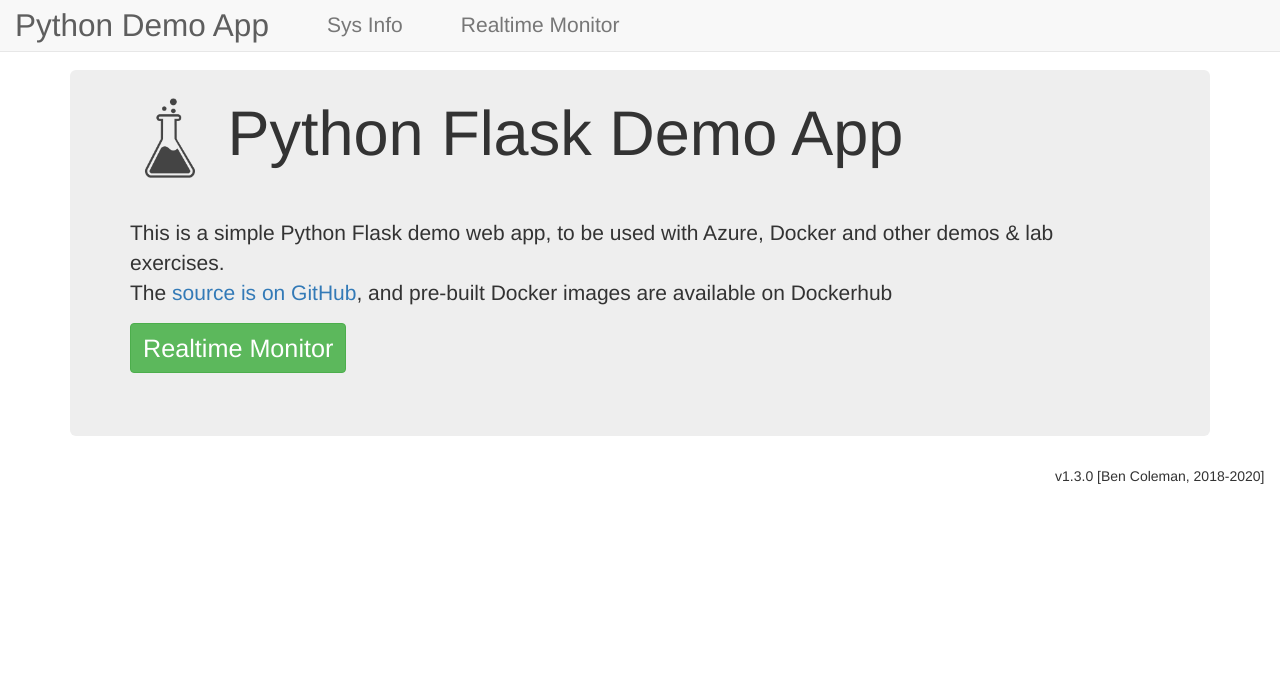
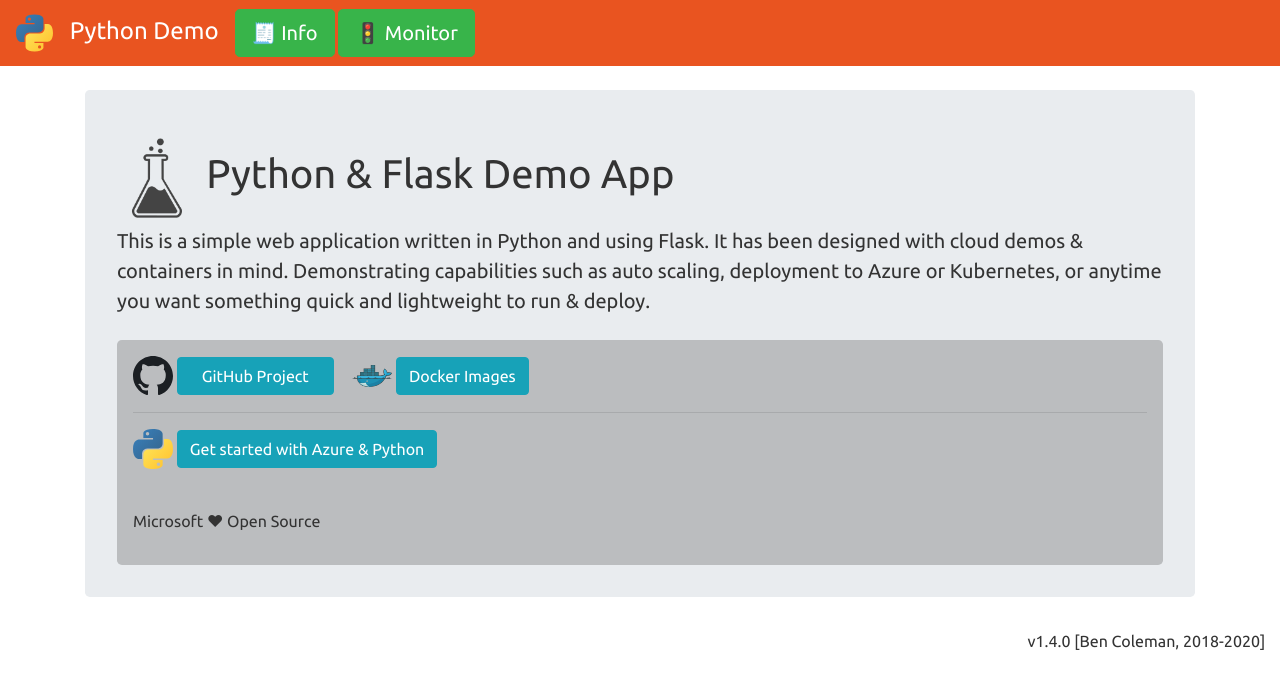
Before and after one commit to benc-uk/python-demoapp, a Flask app: page / in a window 1280 px wide. Shown: the top 689 px of the page. Run offline with Flask 2, Linux system fonts and the light colour scheme; some libraries are stand-ins or nearby versions; some web fonts are replaced.

Commit message:
Fairly big app revamp (#1)

```diff
--- a/app/static/css/main.css
+++ b/app/static/css/main.css
@@ -1,21 +1,20 @@
-body {
-   padding-top: 70px;
+
+h1 {
+   padding-top: 1rem;
 }
-h1 {
-   padding-top: 0px !important;
-   margin-top: -20px !important;
-}
-.navbar, .navbar-brand  {
+
+.logotext  {
     font-size: 1.5em !important;
 }
-.btn {
-    font-size: 1.2em !important;
+.jumbotron {
+    padding: 2rem !important;
 }
 .gauges {
     width: 100%;
     height: 25vw;
     margin: 0 auto;
 }
+
 /* Sortable tables */
 table.sortable th {
     background-color: #eeeeee;
@@ -24,9 +23,20 @@
     cursor: pointer;
     padding: 10px;
 }
+
 td {
     padding-right: 50px !important;
     font-size: 18px;
     border-bottom: 1px solid #dddddd;
     cursor: default;
 }
+
+.icon {
+    width: 40px;
+}
+
+.dimmed-box {
+    background-color: rgba(0,0,0,0.2);
+    padding: 1rem;
+    border-radius: 0.3rem;
+}
--- a/app/templates/base.html
+++ b/app/templates/base.html
@@ -6,41 +6,48 @@
 	<meta name="viewport" content="width=device-width, initial-scale=1.0">
 	<link href="/static/css/main.css" rel="stylesheet" />
 	<link href="/static/img/favicon.ico" rel="icon" />
-	<link href="https://maxcdn.bootstrapcdn.com/bootswatch/3.3.7/united/bootstrap.min.css" rel="stylesheet">
+	<link rel="stylesheet" href="https://stackpath.bootstrapcdn.com/bootswatch/4.5.2/united/bootstrap.min.css"
+		integrity="sha384-JW3PJkbqVWtBhuV/gsuyVVt3m/ecRJjwXC3gCXlTzZZV+zIEEl6AnryAriT7GWYm" crossorigin="anonymous">
 </head>
 
 <body>
+	<nav class="navbar navbar-expand-lg navbar-dark bg-primary">
+		<a class="navbar-brand logotext" href="/">
+			<img src="static/img/python.svg" width="37" height="40">
+			&nbsp; Python Demo
+		</a>
 
-	<nav class="navbar navbar-default navbar-fixed-top">
-		<div class="container-fluid">
-			<div class="navbar-header">
-				<button type="button" class="navbar-toggle collapsed" data-toggle="collapse" data-target=".navbar-collapse">
-					<span class="sr-only">Toggle navigation</span>
-					<span class="icon-bar"></span>
-					<span class="icon-bar"></span>
-					<span class="icon-bar"></span>
-				</button>
-				<a class="navbar-brand" href="/">Python Demo App</a>
-			</div>
+		<button class="navbar-toggler" type="button" data-toggle="collapse" data-target="#navbarNav"
+			aria-controls="navbarNav" aria-expanded="true" aria-label="Toggle navigation">
+			<span class="navbar-toggler-icon"></span>
+		</button>
 
-			<div class="navbar-collapse collapse">
-				<ul class="nav navbar-nav">
-					<li><a href="/info"><span class="glyphicon glyphicon-eye-open" aria-hidden="true"></span>&nbsp; Sys Info</a>
-					</li>
-					<li><a href="/monitor"><span class="glyphicon glyphicon-dashboard" aria-hidden="true"></span>&nbsp; Realtime
-							Monitor</a></li>
-				</ul>
-			</div>
+		<div class="collapse navbar-collapse" id="navbarNav">
+			<ul class="navbar-nav mr-auto">
+				<li class="nav-item active">
+					<a class="btn btn-success btn-lg" href="/info">🧾 Info</a>
+				</li>
+				&nbsp;
+				<li class="nav-item active">
+					<a class="btn btn-success btn-lg" href="/monitor">🚦 Monitor</a>
+				</li>
+			</ul>
 		</div>
 	</nav>
 
-	<script src="https://code.jquery.com/jquery-1.10.2.min.js"></script>
-	<script src="https://maxcdn.bootstrapcdn.com/bootstrap/3.3.7/js/bootstrap.min.js"
-		integrity="sha384-Tc5IQib027qvyjSMfHjOMaLkfuWVxZxUPnCJA7l2mCWNIpG9mGCD8wGNIcPD7Txa"
+
+	<script src="https://code.jquery.com/jquery-3.5.1.min.js"
+		integrity="sha256-9/aliU8dGd2tb6OSsuzixeV4y/faTqgFtohetphbbj0=" crossorigin="anonymous"></script>
+
+	<script src="https://cdnjs.cloudflare.com/ajax/libs/popper.js/1.12.9/umd/popper.min.js"
+		integrity="sha384-ApNbgh9B+Y1QKtv3Rn7W3mgPxhU9K/ScQsAP7hUibX39j7fakFPskvXusvfa0b4Q"
+		crossorigin="anonymous"></script>
+	<script src="https://maxcdn.bootstrapcdn.com/bootstrap/4.0.0/js/bootstrap.min.js"
+		integrity="sha384-JZR6Spejh4U02d8jOt6vLEHfe/JQGiRRSQQxSfFWpi1MquVdAyjUar5+76PVCmYl"
 		crossorigin="anonymous"></script>
 
 	<div class="container body-content">{% block content %}{% endblock %}</div>
-	<span style="float:right">v1.3.0 [Ben Coleman, 2018-2020] &nbsp;&nbsp;&nbsp;</span>
+	<span style="float:right">v1.4.0 [Ben Coleman, 2018-2020] &nbsp;&nbsp;&nbsp;</span>
 </body>
 
 </html>
--- a/app/templates/index.html
+++ b/app/templates/index.html
@@ -1,16 +1,41 @@
 {% extends "base.html" %}
 
 {% block content %}
+<br>
+<div class="jumbotron">
+	<h1><img src="/static/img/flask.png" height="80px" /> Python & Flask Demo App</h1>
 
-<div class="jumbotron">
-	<h1><img src="/static/img/flask.png" height="80px"/> Python Flask Demo App</h1>
-	<p>
-		<br/>
-		This is a simple Python Flask demo web app, to be used with Azure, Docker and other demos &amp; lab exercises. <br/>
-		The <a href='https://github.com/benc-uk/python-demoapp'>source is on GitHub</a>, and pre-built Docker images are available <a href='https://hub.docker.com/r/bencuk/python-demoapp'></a>on Dockerhub</a>
-	</p>
-	<p>
-		<a class="btn btn-success" href="/monitor">Realtime Monitor</a>
-	</p>
+	<div class="lead">
+		This is a simple web application written in Python and using Flask. It has been designed with cloud demos &amp;
+		containers in mind. Demonstrating capabilities such as auto scaling, deployment to Azure or Kubernetes, or anytime
+		you want something quick and lightweight to run & deploy.
+	</div>
+	<br>
+
+	<div class="dimmed-box">
+		<p>
+			<img src="static/img/github-2.svg" class="icon">
+			<a href="https://github.com/benc-uk/python-demoapp" class="btn btn-info btn px-4">
+				GitHub Project
+			</a>
+
+			&nbsp;&nbsp;&nbsp;
+			<img src="static/img/docker-whale.svg" class="icon">
+			<a href="https://github.com/users/benc-uk/packages/container/package/python-demoapp" class="btn btn-info btn">
+				Docker Images
+			</a>
+		</p>
+		<hr>
+		<p>
+			<img src="static/img/python.svg" class="icon">
+			<a class="btn btn-info btn" href="https://azure.microsoft.com/en-gb/develop/python/">
+				Get started with Azure &amp; Python
+			</a>
+		</p>
+
+		<br>
+		<p>Microsoft ❤ Open Source</p>
+	</div>
+
 </div>
 {% endblock %}
--- a/app/templates/info.html
+++ b/app/templates/info.html
@@ -2,7 +2,8 @@
 
 {% block content %}
 
-<div class="jumbotron">
+<div class="">
+   <h1>🛠 System Information</h1>
    <table class="table table-striped table-hover" style="font-size:1.5em">
       <tbody>
          <tr>
--- a/kubernetes/app.yaml
+++ b/kubernetes/aks-live.yaml
@@ -1,4 +1,5 @@
 image:
+  repository: ghcr.io/benc-uk/python-demoapp
   pullPolicy: Always
 
 service:
@@ -6,6 +7,7 @@
 
 ingress:
   enabled: true
+  host: python-demoapp.kube.benco.io
   annotations:
     nginx.ingress.kubernetes.io/ssl-redirect: "true"
   tls:
```
Also changed, not shown: kubernetes/app.sample.yaml (+12 -2 lines), .github/workflows/cd-release-aks.yaml, README.md, app/static/img/docker-whale.svg (added), app/static/img/github-2.svg (added), app/static/img/python.svg (added), kubernetes/readme.md (added), 1 other file.
